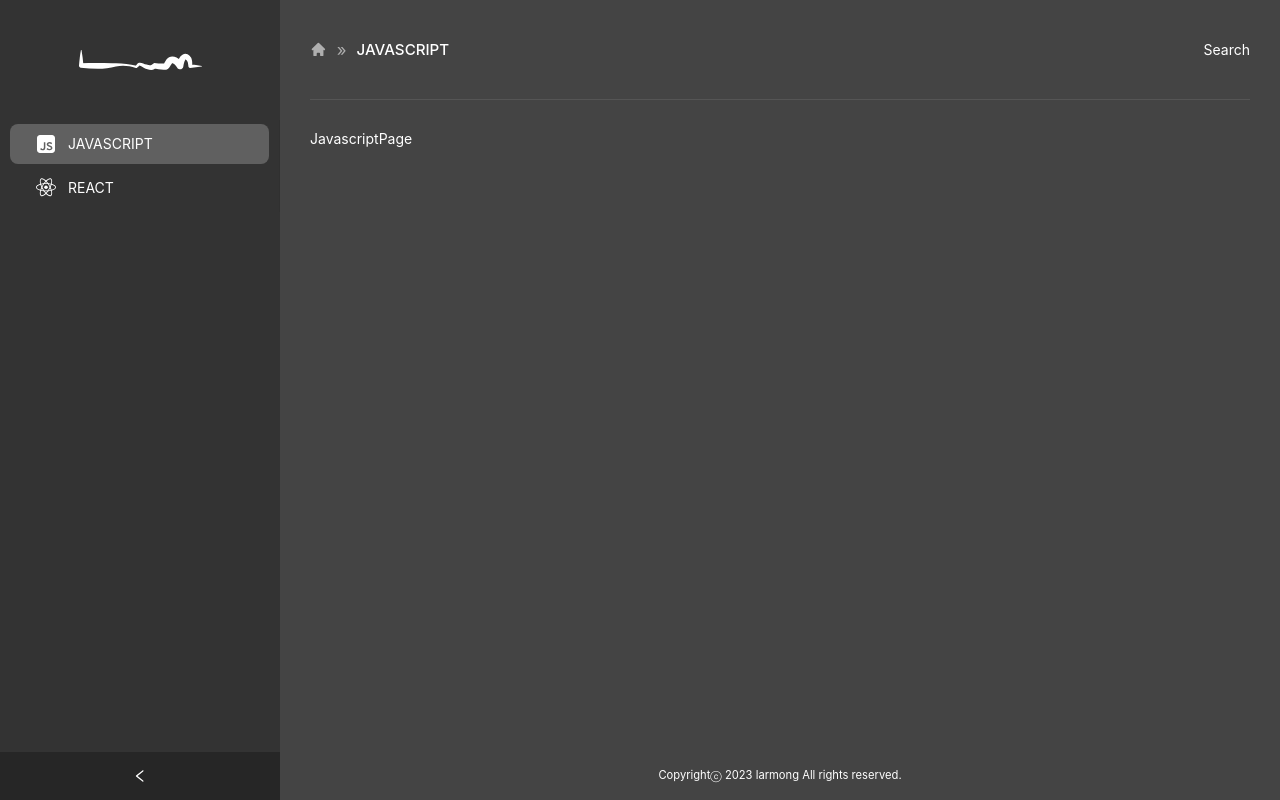
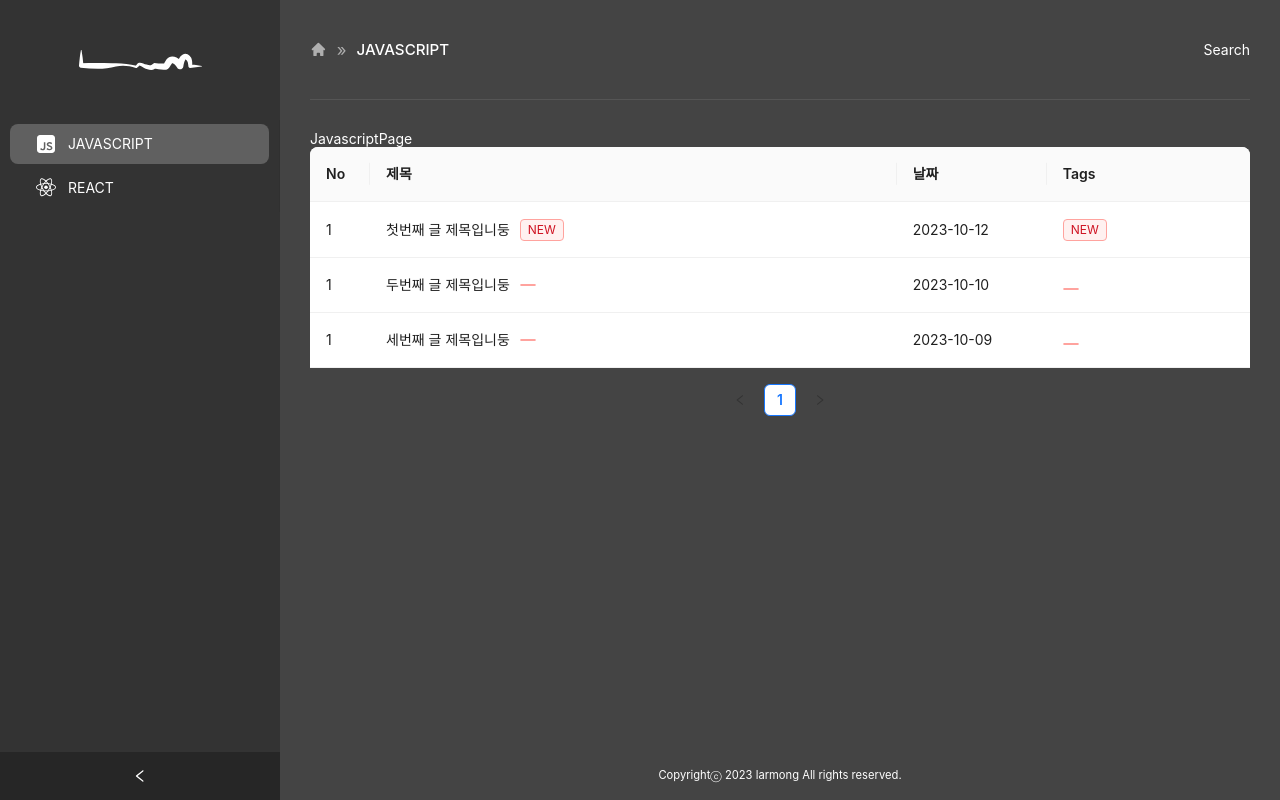
Before and after one commit to larmong/blog, a Next.js app: page /javascript in a window 1280 px wide. Built offline with nearby package versions, Linux system fonts and the light colour scheme.

Commit message:
ADD: board table

```diff
--- a/pages/javascript/index.tsx
+++ b/pages/javascript/index.tsx
@@ -1,3 +1,7 @@
+import Board from "../../src/components/commons/board/Board.container";
+
 export default function JavascriptPage() {
-  return <>JavascriptPage</>;
+  return <>JavascriptPage
+  <Board />
+  </>;
 }
--- /dev/null
+++ b/src/components/commons/board/Board.container.tsx
@@ -0,0 +1,89 @@
+import { Table, Tag } from "antd";
+import { ColumnsType } from "antd/es/table";
+import { boardDataType } from "./Board.types";
+import { useState } from "react";
+import { BoardTitle } from "./Board.style";
+
+export default function Board() {
+  const [loading, setLoading] = useState(false);
+
+  const columns: ColumnsType<boardDataType> = [
+    {
+      title: "No",
+      dataIndex: "key",
+      key: "key",
+      width: "60px",
+      render: () => <>1</>,
+    },
+    {
+      title: "제목",
+      dataIndex: "title",
+      key: "title",
+      render: (title, data) => (
+        <BoardTitle>
+          {title}
+          {data.tags ? (
+            <Tag color={"red"} key={String(data.tags)}>
+              {String(data.tags).toUpperCase()}
+            </Tag>
+          ) : (
+            <></>
+          )}
+        </BoardTitle>
+      ),
+    },
+    {
+      title: "날짜",
+      dataIndex: "date",
+      key: "date",
+      width: "150px",
+    },
+    {
+      title: "Tags",
+      key: "tags",
+      dataIndex: "tags",
+      render: (tag) => (
+        <Tag color={"red"} key={tag}>
+          {String(tag).toUpperCase()}
+        </Tag>
+      ),
+    },
+  ];
+  const data: boardDataType[] = [
+    {
+      key: "1",
+      tags: ["new"],
+      title: "첫번째 글 제목입니둥",
+      date: "2023-10-12",
+    },
+    {
+      key: "2",
+      tags: [],
+      title: "두번째 글 제목입니둥",
+      date: "2023-10-10",
+    },
+    {
+      key: "3",
+      tags: [],
+      title: "세번째 글 제목입니둥",
+      date: "2023-10-09",
+    },
+  ];
+
+  return (
+    <Table
+      loading={loading}
+      columns={columns}
+      dataSource={data}
+      pagination={{ position: ["bottomCenter"] }}
+      onRow={(record, index) => {
+        return {
+          onClick: (event) => {
+            console.log(record);
+            console.log(index);
+          },
+        };
+      }}
+    />
+  );
+}
--- /dev/null
+++ b/src/components/commons/board/Board.style.ts
@@ -0,0 +1,8 @@
+import styled from "@emotion/styled";
+
+export const BoardTitle = styled.div`
+  display: flex;
+  align-items: center;
+  gap: 10px;
+  justify-content: left;
+`;
--- /dev/null
+++ b/src/components/commons/board/Board.types.ts
@@ -0,0 +1,6 @@
+export interface boardDataType {
+  key: string;
+  tags?: string[];
+  title: string;
+  date: string;
+}
```
